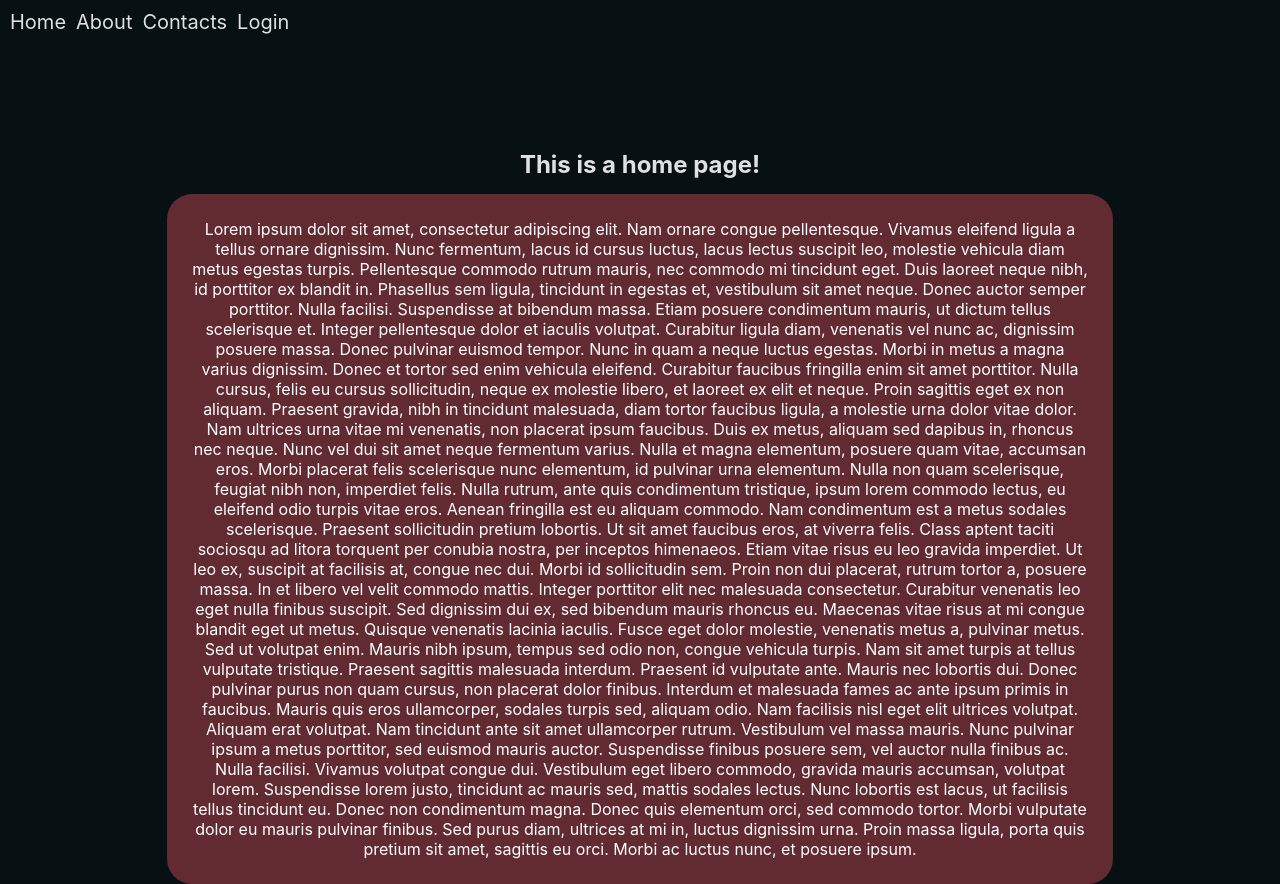
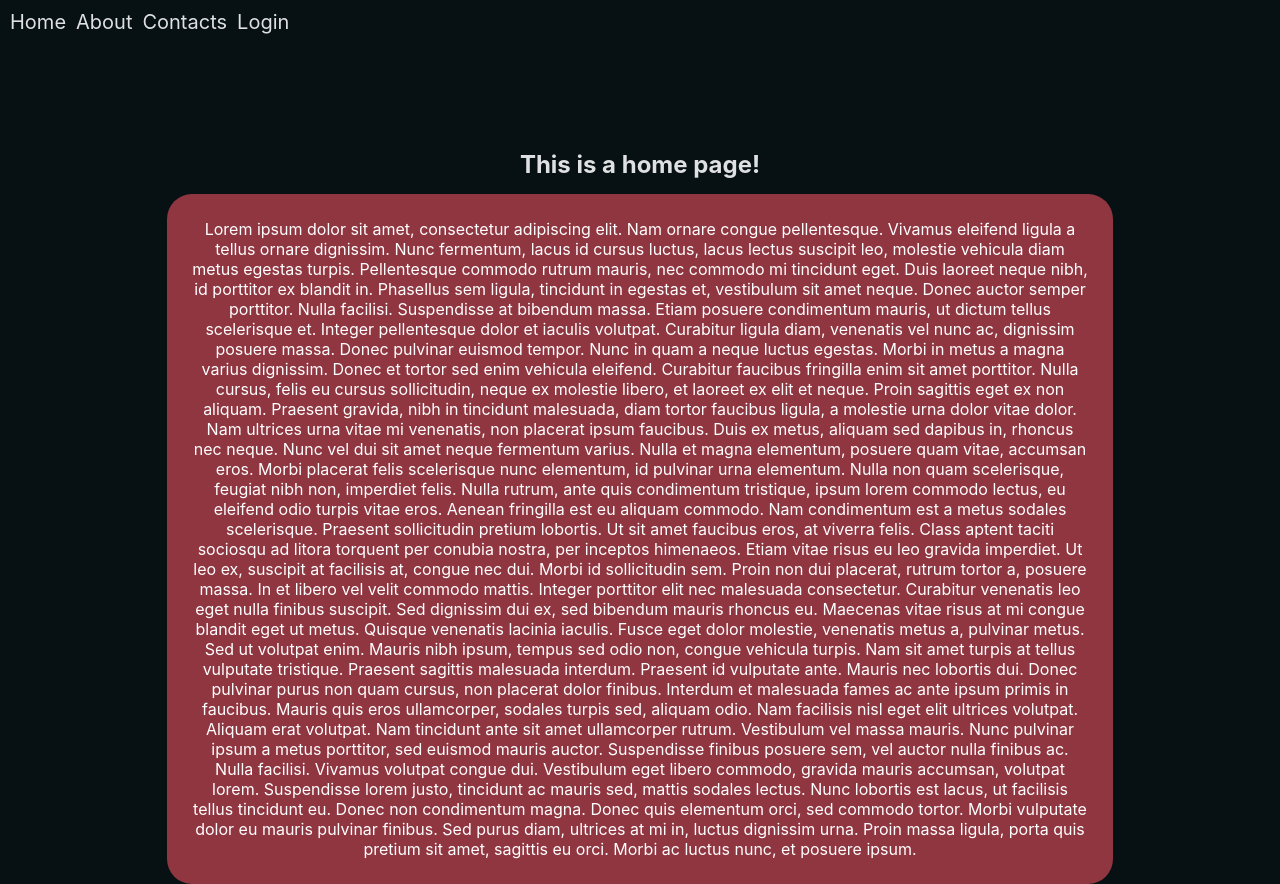
Before and after one commit to filonov-e/React-Multipage-Transition-Template, a React (Create React App) app: page / in a window 1280 px wide. Built offline with nearby package versions, Linux system fonts and the light colour scheme.

Commit message:
small ui fixes, production build deploy

```diff
--- a/src/App.css
+++ b/src/App.css
@@ -35,7 +35,7 @@ header {
 
 .Home-content, .About-content, .Contacts-content, .Login-content, .Profile-content {
   color: white;
-  background-color: rgba(235, 81, 96, 0.4);
+  background-color: rgba(235, 81, 96, 0.6);
   border-radius: 25px;
   margin: 15px auto 0 auto;
   padding: 25px;
```
Also changed, not shown: package.json (+4 -3 lines).
